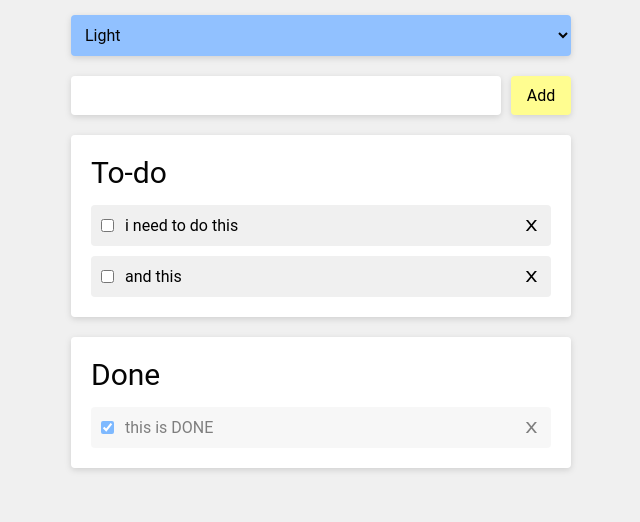
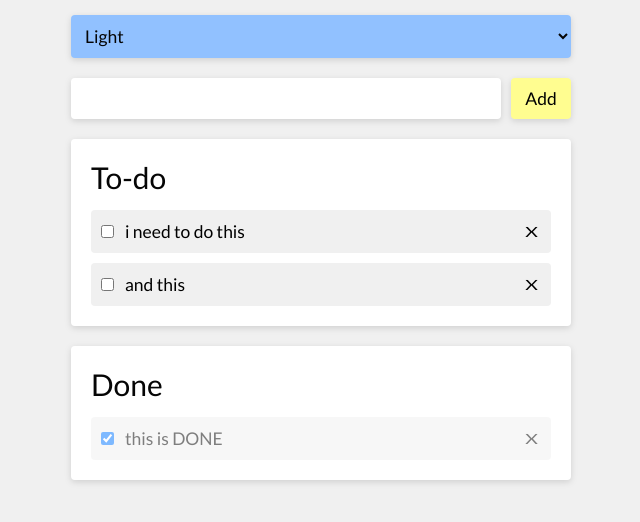
Before and after one commit to igoracmelo/tovue-list, a Vue app: page / in a window 1280 px wide. Shown: the top 522 px of the page, without its empty margins (319-959 px from the left). Built offline with nearby package versions, Linux system fonts and the light colour scheme.

Commit message:
feat: add Lato font

```diff
--- a/src/components/App/App.scss
+++ b/src/components/App/App.scss
@@ -1,4 +1,5 @@
 @import './themes/index.scss';
+@import url('https://fonts.googleapis.com/css2?family=Lato:wght@300;400;700&display=swap');
 
 :root {
   font-size: 62.5%;
@@ -9,7 +10,7 @@
 *::after {
   margin: 0;
   padding: 0;
-  font-size: 1.6rem;
+  font-size: inherit;
   font-family: inherit;
   font-weight: normal;
   box-sizing: inherit;
@@ -24,7 +25,8 @@
 }
 
 #app {
-  font-family: Roboto, Avenir, Helvetica, Arial, sans-serif;
+  font-family: Lato, sans-serif;
+  font-size: 1.75rem;
   box-sizing: border-box;
   -webkit-font-smoothing: antialiased;
   -moz-osx-font-smoothing: grayscale;
```
